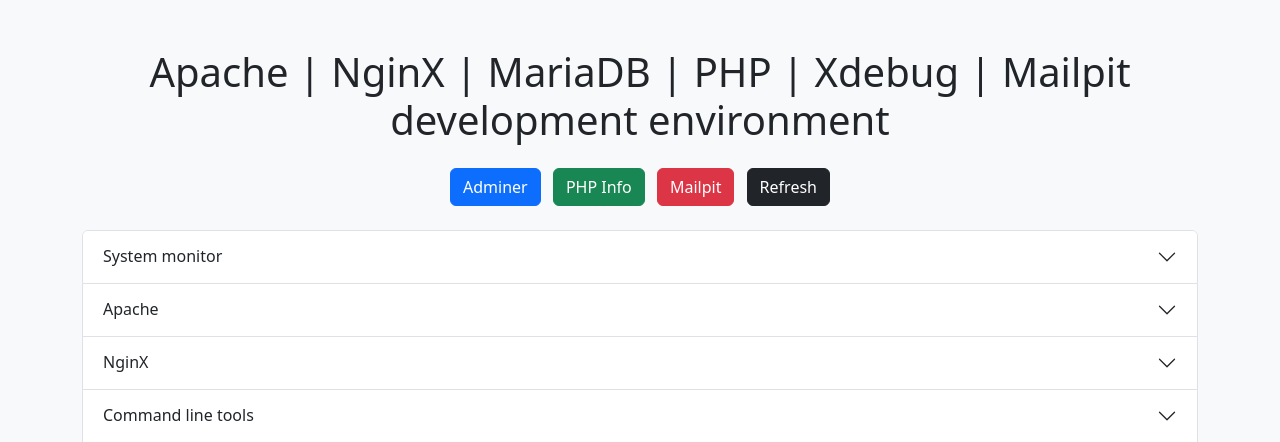
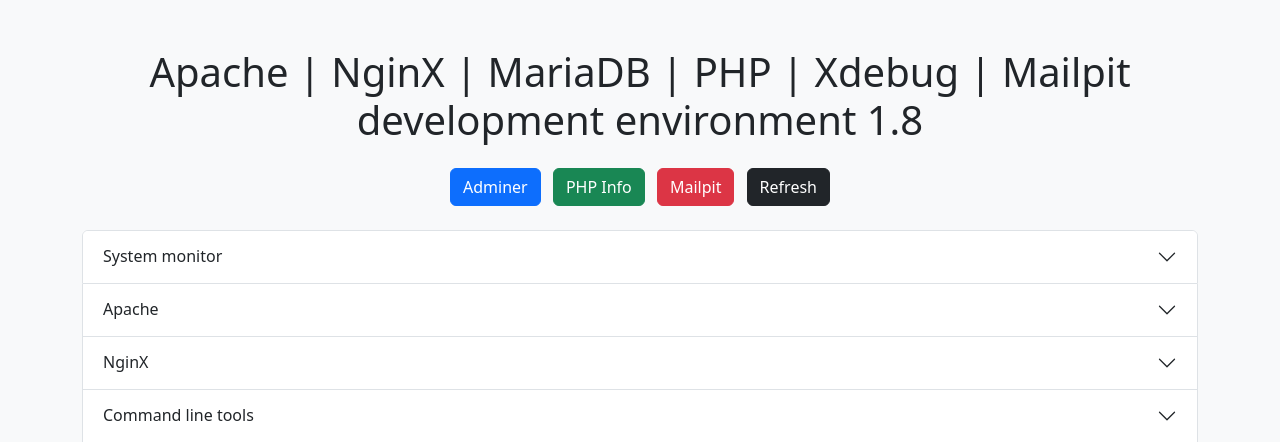
Before and after one commit to renekreijveld/macOS_PHP_local_development, a PHP site: page / in a window 1280 px wide. Shown: the top 442 px of the page. Run offline with PHP 8.4, Linux system fonts and the light colour scheme; data that the repository does not hold is empty; some web fonts are replaced.

Commit message:
Added version number in header

```diff
--- a/src/Localhost/index.php
+++ b/src/Localhost/index.php
@@ -16,8 +16,9 @@
  * 1.6 Updated jdbdumpall documentation
  * 1.7 Added donatiopn link
  * 1.8 Moved Joomla scripts to Command line tools
+ * 1.9 Added version number in header
  *
- * THISVERSION=1.8
+ * THISVERSION=1.9
  */
 
 # Determine oath of local etc folder
@@ -28,6 +29,7 @@ if (is_dir('/opt/homebrew')) {
     $etcDir = '/opt/homebrew/etc';
 }
 
+$thisversion = '1.8';
 $phpDir = $etcDir . '/php';
 $apacheServersDir = $etcDir . '/httpd/vhosts';
 $nginxServersDir = $etcDir . '/nginx/servers';
@@ -184,7 +186,7 @@ foreach ($phpVersions as $version) {
 
 <body class="bg-light">
     <div class="container py-5">
-        <h1 class="text-center mb-4">Apache | NginX | MariaDB | PHP | Xdebug | Mailpit<br>development environment</h1>
+        <h1 class="text-center mb-4">Apache | NginX | MariaDB | PHP | Xdebug | Mailpit<br>development environment <?php echo $thisversion; ?></h1>
 
         <div class="m-4 text-center">
             <a href="https://localhost/adminer.php?username=root" target="_blank" class="btn btn-primary me-2"><i
```
